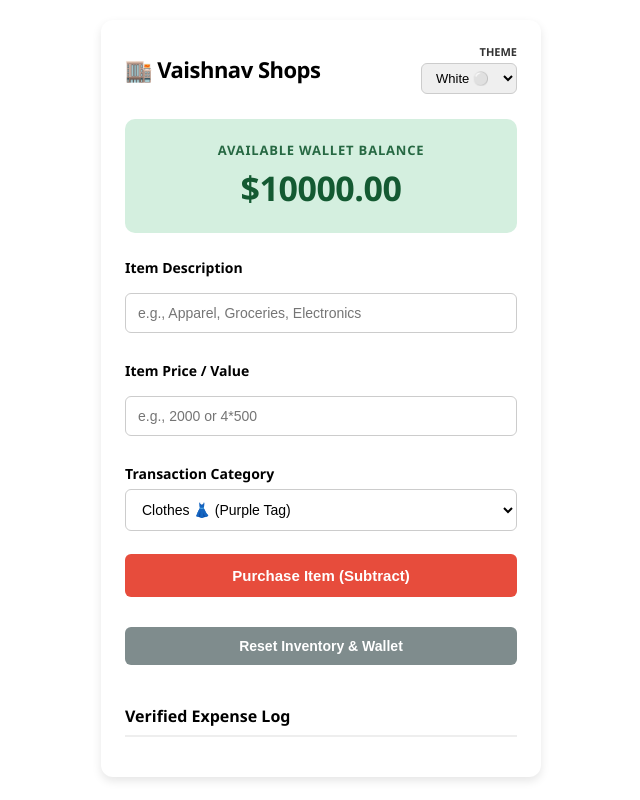
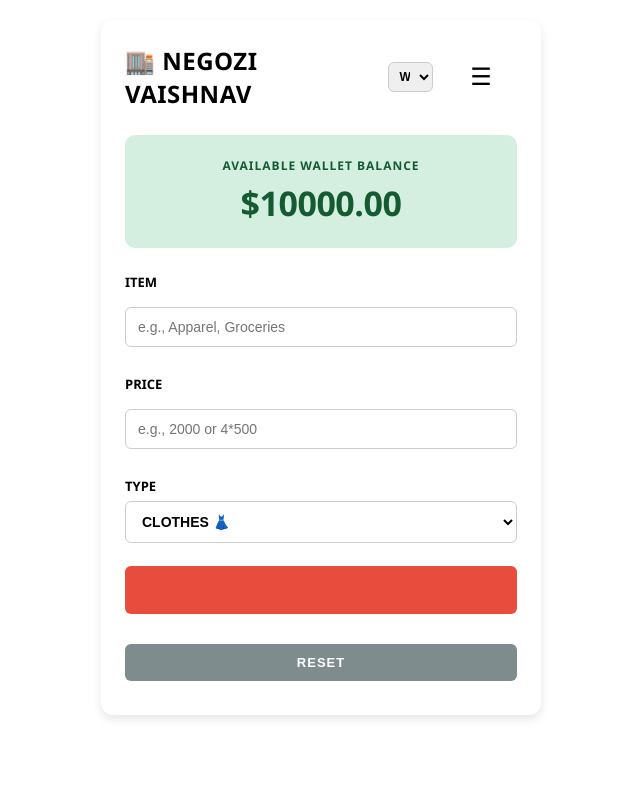
Before and after one commit to prthivivaishnav07-web/Project-, a plain HTML site: page index.html in a window 1280 px wide. Shown: the whole page, without its empty margins (319-959 px from the left). Drawn offline with Linux system fonts and the light colour scheme.

Commit message:
Update title and improve layout in index.html

```diff
--- a/index.html
+++ b/index.html
@@ -2,67 +2,79 @@
 <html lang="en">
 <head>
     <meta name="viewport" content="width=device-width, initial-scale=1.0">
-    <title>Vaishnav Shops</title>
+    <title>NEGOZI VAISHNAV</title>
     <link rel="stylesheet" href="style.css">
 </head>
-<body style="margin: 0; padding: 20px 10px; font-family: 'Segoe UI', Arial, sans-serif; transition: background 0.3s ease;">
+<body style="margin: 0; padding: 20px 10px; font-family: 'Segoe UI', Arial, sans-serif; transition: background 0.3s ease; position: relative; overflow-x: hidden;">
+
     <div class="container" id="app-container" style="padding: 24px; max-width: 440px; margin: auto; border-radius: 12px; box-sizing: border-box; transition: all 0.3s ease;">
 
-        <!-- Standard Header Design -->
+        <!-- Header Section -->
         <div style="display: flex; justify-content: space-between; align-items: center; margin-bottom: 25px; gap: 10px;">
-            <h2 style="margin: 0; font-size: 22px; font-weight: 700; letter-spacing: -0.5px;">🏬 Vaishnav Shops</h2>
-            <div style="text-align: right; min-width: 90px;">
-                <label for="theme-select" style="font-size: 11px; font-weight: 600; text-transform: uppercase; display: block; margin-bottom: 4px; opacity: 0.8;">Theme</label>
-                <select id="theme-select" onchange="changeTheme()" style="padding: 6px 10px; border-radius: 6px; border: 1px solid #ccc; font-size: 13px; font-weight: 500; cursor: pointer; width: 100%; box-sizing: border-box;">
-                    <option value="white">White ⚪</option>
-                    <option value="grey">Grey 🔘</option>
-                    <option value="black">Black ⚫</option>
-                    <option value="blue">Blue 🔵</option>
-                </select>
+            <h2 style="margin: 0; font-size: 24px; font-weight: 800; letter-spacing: 0.5px;">🏬 NEGOZI VAISHNAV</h2>
+            <div style="display: flex; align-items: center; gap: 12px;">
+                <div style="text-align: right; width: 85px;">
+                    <select id="theme-select" onchange="changeTheme()" style="padding: 6px; border-radius: 6px; border: 1px solid #ccc; font-size: 12px; font-weight: 600; cursor: pointer; width: 100%;">
+                        <option value="white">WHITE ⚪</option>
+                        <option value="grey">GREY 🔘</option>
+                        <option value="black">BLACK ⚫</option>
+                        <option value="blue">BLUE 🔵</option>
+                    </select>
+                </div>
+                <!-- Three Bar Toggle Button for History -->
+                <button onclick="toggleSidebar(true)" style="background: none; border: none; font-size: 24px; cursor: pointer; color: inherit; padding: 5px;">☰</button>
             </div>
         </div>
 
         <!-- Wallet Card -->
-        <div class="balance-box" id="balance-card" style="padding: 22px; background: #d4efdf; color: #145a32; border-radius: 10px; text-align: center; margin-bottom: 25px; transition: 0.3s;">
-            <h3 style="margin: 0; font-size: 13px; text-transform: uppercase; letter-spacing: 0.8px; font-weight: 600; opacity: 0.9;">Available Wallet Balance</h3>
+        <div class="balance-box" id="balance-card" style="padding: 22px; background: #d4efdf; color: #145a32; border-radius: 10px; text-align: center; margin-bottom: 25px;">
+            <h3 style="margin: 0; font-size: 12px; text-transform: uppercase; letter-spacing: 1px; font-weight: 700;">AVAILABLE WALLET BALANCE</h3>
             <div class="balance" style="font-size: 34px; font-weight: 700; margin-top: 6px; letter-spacing: -0.5px;">$<span id="balance">10000.00</span></div>
         </div>
 
-        <!-- Interactive Shopping Form -->
+        <!-- Inputs Form -->
         <form id="tracker-form" style="display: flex; flex-direction: column; gap: 18px;">
             <input type="hidden" id="edit-id" value="">
 
             <div>
-                <label style="font-weight: 600; font-size: 14px; display: block; margin-bottom: 6px;">Item Description</label>
-                <input type="text" id="desc" placeholder="e.g., Apparel, Groceries, Electronics" style="width: 100%; padding: 11px 12px; border: 1px solid #ccc; border-radius: 6px; font-size: 14px; box-sizing: border-box; transition: 0.2s;" required>
+                <label style="font-weight: 700; font-size: 13px; display: block; margin-bottom: 6px;">ITEM</label>
+                <input type="text" id="desc" placeholder="e.g., Apparel, Groceries" style="width: 100%; padding: 11px 12px; border: 1px solid #ccc; border-radius: 6px; font-size: 14px; box-sizing: border-box;" required>
             </div>
 
             <div>
-                <label style="font-weight: 600; font-size: 14px; display: block; margin-bottom: 6px;">Item Price / Value</label>
-                <input type="text" id="amount" placeholder="e.g., 2000 or 4*500" style="width: 100%; padding: 11px 12px; border: 1px solid #ccc; border-radius: 6px; font-size: 14px; box-sizing: border-box; transition: 0.2s;" required>
+                <label style="font-weight: 700; font-size: 13px; display: block; margin-bottom: 6px;">PRICE</label>
+                <input type="text" id="amount" placeholder="e.g., 2000 or 4*500" style="width: 100%; padding: 11px 12px; border: 1px solid #ccc; border-radius: 6px; font-size: 14px; box-sizing: border-box;" required>
             </div>
 
             <div>
-                <label style="font-weight: 600; font-size: 14px; display: block; margin-bottom: 6px;">Transaction Category</label>
-                <select id="category" style="width: 100%; padding: 11px 12px; border: 1px solid #ccc; border-radius: 6px; font-size: 14px; box-sizing: border-box; cursor: pointer; background-color: #fff;">
-                    <option value="Clothes">Clothes 👗 (Purple Tag)</option>
-                    <option value="Food">Food 🍔 (Orange Tag)</option>
-                    <option value="Electronics">Electronics ⚡ (Blue Tag)</option>
-                    <option value="Salary">Deposit Cash 💰 (Green Tag)</option>
-                    <option value="General">Other ⚪ (Gray Tag)</option>
+                <label style="font-weight: 700; font-size: 13px; display: block; margin-bottom: 6px;">TYPE</label>
+                <select id="category" style="width: 100%; padding: 11px 12px; border: 1px solid #ccc; border-radius: 6px; font-size: 14px; box-sizing: border-box; background-color: #fff; font-weight: 600;">
+                    <option value="Clothes">CLOTHES 👗</option>
+                    <option value="Food">FOOD 🍔</option>
+                    <option value="Electronics">ELECTRONICS ⚡</option>
+                    <option value="Salary">DEPOSIT CASH 💰</option>
+                    <option value="General">OTHER ⚪</option>
                 </select>
             </div>
 
-            <button type="submit" id="form-submit-btn" style="background: #e74c3c; color: white; width: 100%; padding: 13px; font-size: 15px; border: none; border-radius: 6px; font-weight: 600; cursor: pointer; transition: background 0.2s; margin-top: 5px;">Purchase Item (Subtract)</button>
+            <!-- Completely Blank Red Button Action Layer -->
+            <button type="submit" id="form-submit-btn" style="background: #e74c3c; width: 100%; height: 48px; border: none; border-radius: 6px; cursor: pointer; transition: background 0.2s; margin-top: 5px;"></button>
         </form>
 
-        <button onclick="resetData()" style="margin-top: 20px; background: #7f8c8d; color: white; border: none; padding: 11px; width: 100%; border-radius: 6px; cursor: pointer; font-weight: 600; font-size: 14px; transition: background 0.2s;">Reset Inventory & Wallet</button>
-
-        <h3 style="margin-top: 30px; border-bottom: 2px solid #eee; padding-bottom: 8px; font-size: 16px; font-weight: 600;">Verified Expense Log</h3>
-        <ul id="list" class="list" style="list-style: none; padding: 0; margin: 0;"></ul>
+        <button onclick="resetData()" style="margin-top: 20px; background: #7f8c8d; color: white; border: none; padding: 11px; width: 100%; border-radius: 6px; cursor: pointer; font-weight: 700; font-size: 13px; letter-spacing: 1px;">RESET</button>
     </div>
 
-    <!-- Script Connection -->
+    <!-- Slide-out Right Sidebar Drawer for History -->
+    <div id="history-sidebar" style="position: fixed; top: 0; right: -300px; width: 280px; height: 100%; background: #fff; box-shadow: -4px 0 15px rgba(0,0,0,0.2); transition: right 0.3s ease; z-index: 9999; padding: 20px; box-sizing: border-box; display: flex; flex-direction: column;">
+        <div style="display: flex; justify-content: space-between; align-items: center; border-bottom: 2px solid #eee; padding-bottom: 10px; margin-bottom: 15px;">
+            <h3 id="sidebar-title" style="margin: 0; font-size: 16px; font-weight: 700; color: #333;">HISTORY TRANSACTION</h3>
+            <button onclick="toggleSidebar(false)" style="background: none; border: none; font-size: 20px; cursor: pointer; color: #999;">✕</button>
+        </div>
+        <div style="flex: 1; overflow-y: auto;">
+            <ul id="list" style="list-style: none; padding: 0; margin: 0;"></ul>
+        </div>
+    </div>
+
     <script src="script.js"></script>
 </body>
 </html>
```
